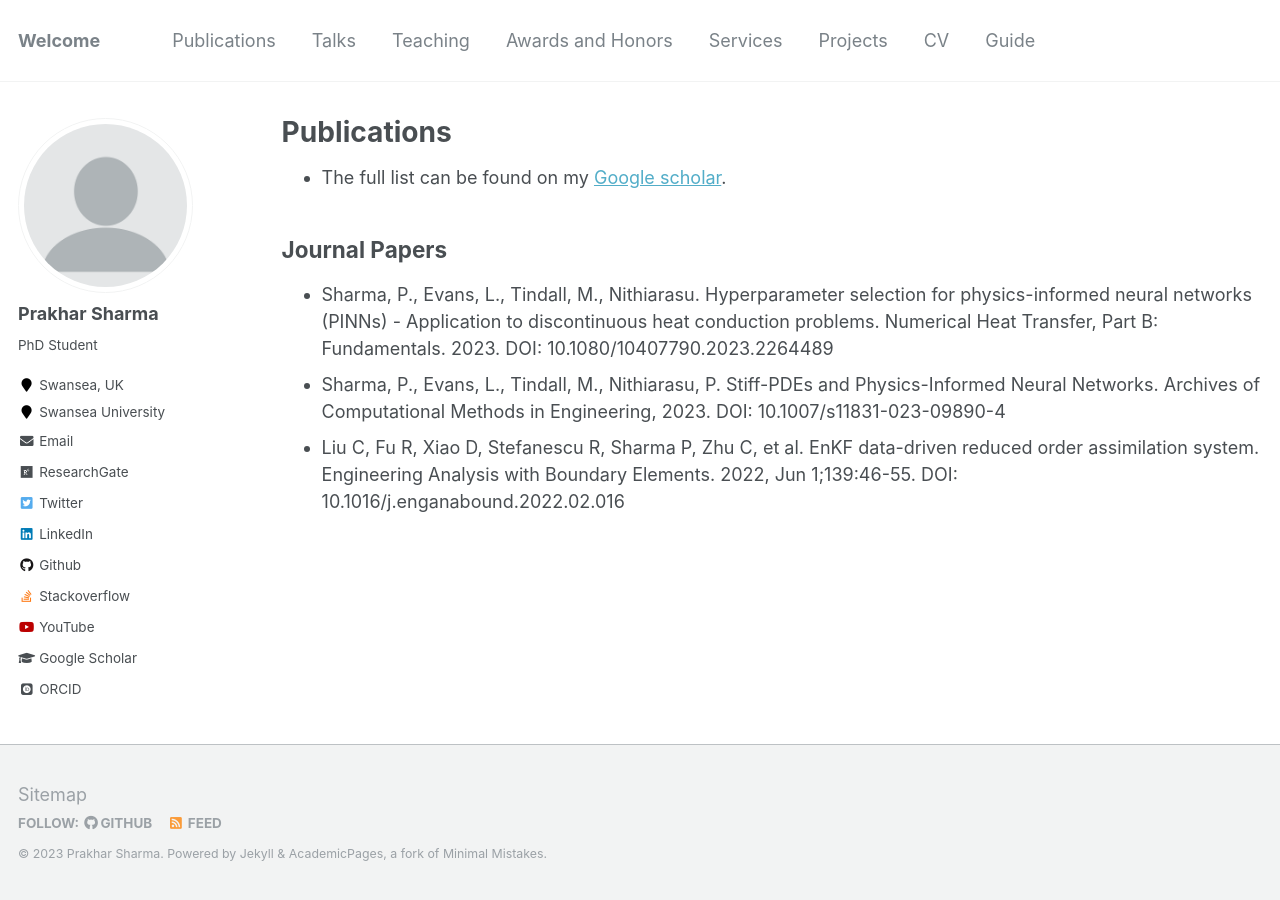
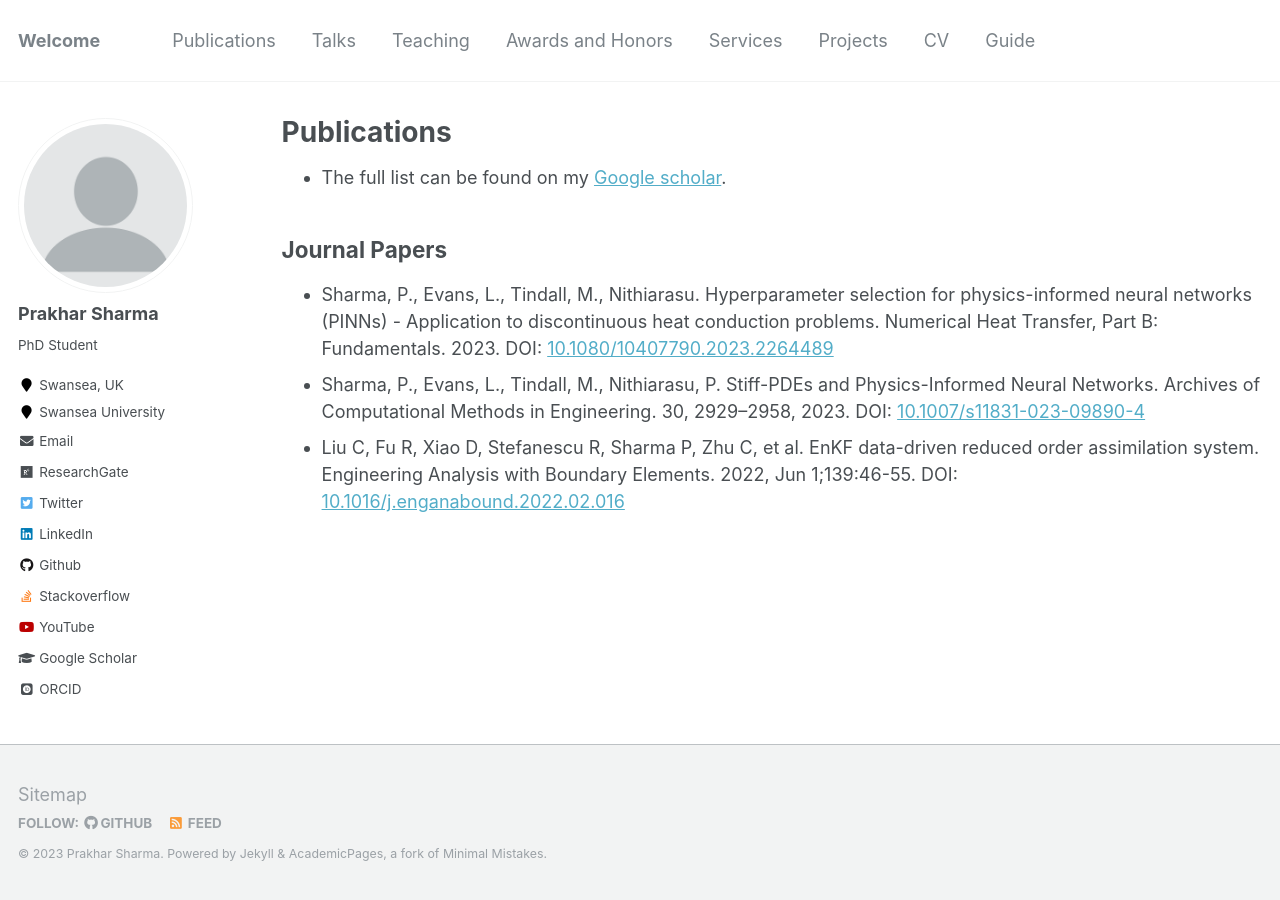
Before and after one commit to praksharma/praksharma.github.io, a Jekyll site: the page built from _pages/publications.md, in a window 1280 px wide. Built offline with Jekyll 4.4.1, drawn with Linux system fonts in a browser that asks for light colours; some web fonts are replaced.

Commit message:
doi hyperlink added

```diff
--- a/_pages/publications.md
+++ b/_pages/publications.md
@@ -9,6 +9,6 @@ author_profile: true
 
 ## Journal Papers
 
-* Sharma, P., Evans, L., Tindall, M., Nithiarasu. Hyperparameter selection for physics-informed neural networks (PINNs) - Application to discontinuous heat conduction problems. Numerical Heat Transfer, Part B: Fundamentals. 2023. DOI: 10.1080/10407790.2023.2264489
-* Sharma, P., Evans, L., Tindall, M., Nithiarasu, P. Stiff-PDEs and Physics-Informed Neural Networks. Archives of Computational Methods in Engineering, 2023. DOI: 10.1007/s11831-023-09890-4
-* Liu C, Fu R, Xiao D, Stefanescu R, Sharma P, Zhu C, et al. EnKF data-driven reduced order assimilation system. Engineering Analysis with Boundary Elements. 2022, Jun 1;139:46-55. DOI: 10.1016/j.enganabound.2022.02.016
+* Sharma, P., Evans, L., Tindall, M., Nithiarasu. Hyperparameter selection for physics-informed neural networks (PINNs) - Application to discontinuous heat conduction problems. Numerical Heat Transfer, Part B: Fundamentals. 2023. DOI: [10.1080/10407790.2023.2264489](https://doi.org/10.1080/10407790.2023.2264489)
+* Sharma, P., Evans, L., Tindall, M., Nithiarasu, P. Stiff-PDEs and Physics-Informed Neural Networks. Archives of Computational Methods in Engineering. 30, 2929–2958, 2023. DOI: [10.1007/s11831-023-09890-4](https://doi.org/10.1007/s11831-023-09890-4)
+* Liu C, Fu R, Xiao D, Stefanescu R, Sharma P, Zhu C, et al. EnKF data-driven reduced order assimilation system. Engineering Analysis with Boundary Elements. 2022, Jun 1;139:46-55. DOI: [10.1016/j.enganabound.2022.02.016](https://doi.org/10.1016/j.enganabound.2022.02.016)
```
